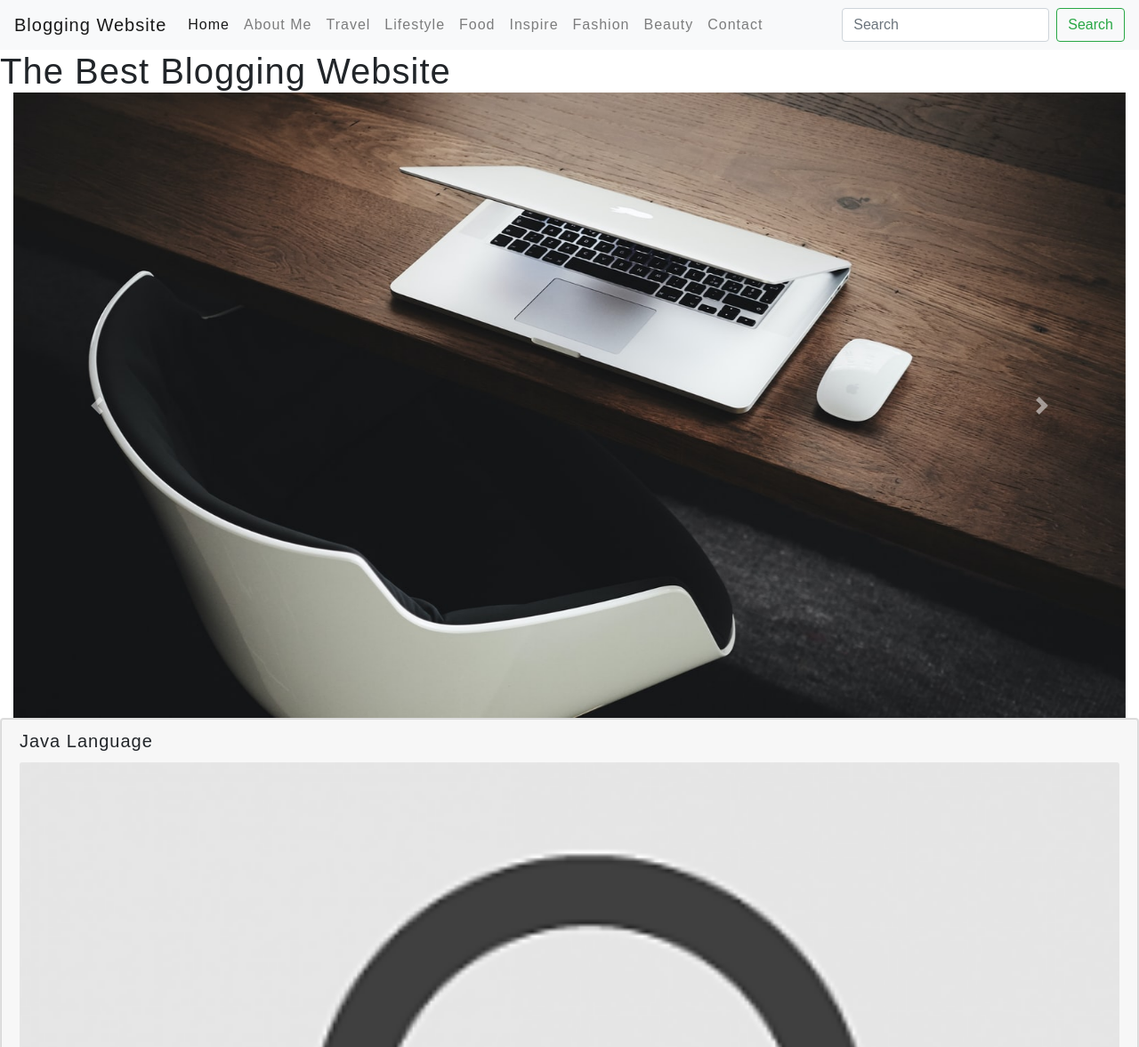
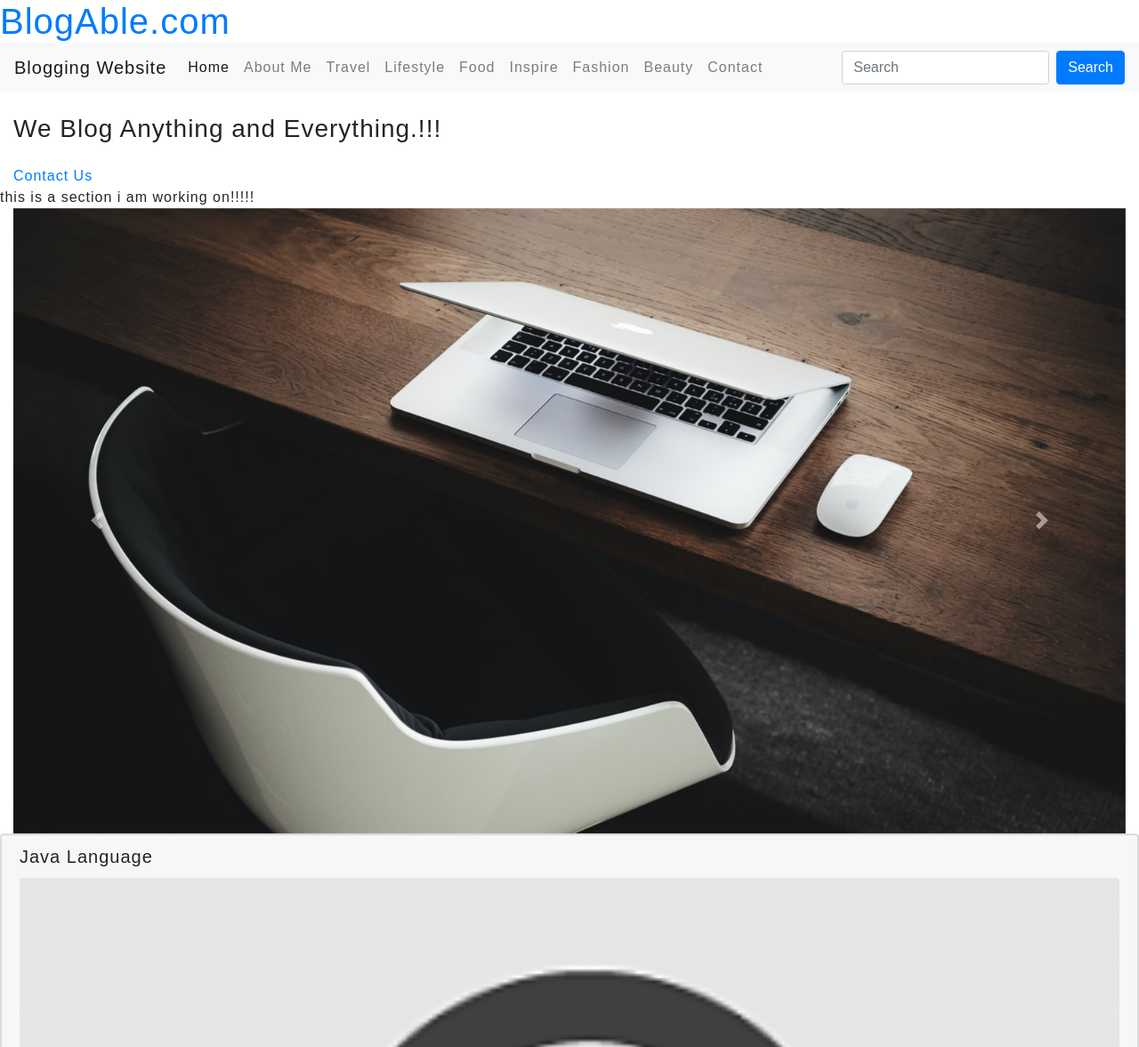
Before and after one commit to ankitkumar777/blog, a Django app: page / in a window 1280 px wide. Shown: the top 1177 px of the page at 89% size. Run offline with Django 3.2, Linux system fonts and the light colour scheme; data comes from the database, SQL or seed files in the repository; some libraries are stand-ins or nearby versions.

Commit message:
base template modified

```diff
--- a/templates/posts/base.html
+++ b/templates/posts/base.html
@@ -17,11 +17,21 @@
 </head>
 
 <body>
+    <div class="front-page" id="home">
+        <!-- header -->
+        <div class="header-left">
+            <div id="logo">
+                <h1>
+                    <a href="#">BlogAble.com</a>
+                </h1>
+            </div>
+            <!-- navbar -->
             <nav class="navbar navbar-expand-lg navbar-light bg-light">
                 <a class="navbar-brand" href="#">Blogging Website</a>
-        <button class="navbar-toggler" type="button" data-toggle="collapse" data-target="#navbarSupportedContent"
-            aria-controls="navbarSupportedContent" aria-expanded="false" aria-label="Toggle navigation">
-            <span class="navbar-toggler-icon"></span>
+                <button class="navbar-toggler" type="button" data-toggle="collapse"
+                    data-target="#navbarSupportedContent" aria-controls="navbarSupportedContent" aria-expanded="false"
+                    aria-label="Toggle navigation">
+                    <span class="navbar-toggler-icon">asdfasd</span>
                 </button>
 
                 <div class="collapse navbar-collapse" id="navbarSupportedContent">
@@ -56,14 +66,31 @@
                     </ul>
                     <form class="form-inline my-2 my-lg-0">
                         <input class="form-control mr-sm-2" type="search" placeholder="Search" aria-label="Search">
-                <button class="btn btn-outline-success my-2 my-sm-0" type="submit">Search</button>
+                        <button class="btn btn-primary my-2 my-sm-0" type="submit">Search</button>
                     </form>
                 </div>
             </nav>
-
-    <div class="heading">
-        <h1>The Best Blogging Website</h1>
+            <!-- //navbar -->
         </div>
+        <!-- //header -->
+        <br>
+        <!-- banner -->
+        <div class="bg-img">
+            <div class="container-fluid">
+                <div class="slider-info">
+                    <h3>We Blog Anything and Everything.!!!</h3>
+                    <div class="bg-btn mt-md-4 mt-3">
+                        <a href="#">Contact Us</a>
+                    </div>
+                </div>
+            </div>
+        </div>
+        <!-- //banner -->
+    </div>
+    <!-- //front-page -->
+<section>
+    this is a section i am working on!!!!!
+</section>
     <div class="container-fluid">
         <div id="carouselExampleControls" class="carousel slide" data-ride="carousel">
             <div class="carousel-inner">
```
Lines whose indentation alone changed are shown as unchanged.
